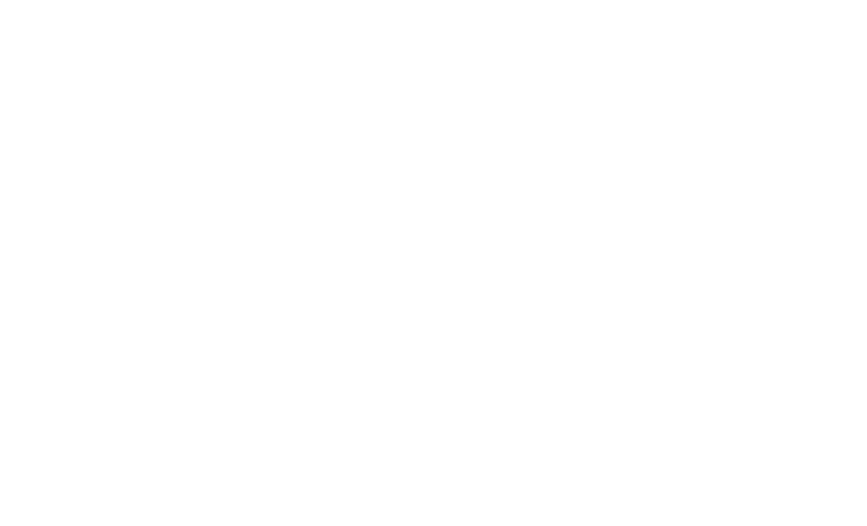
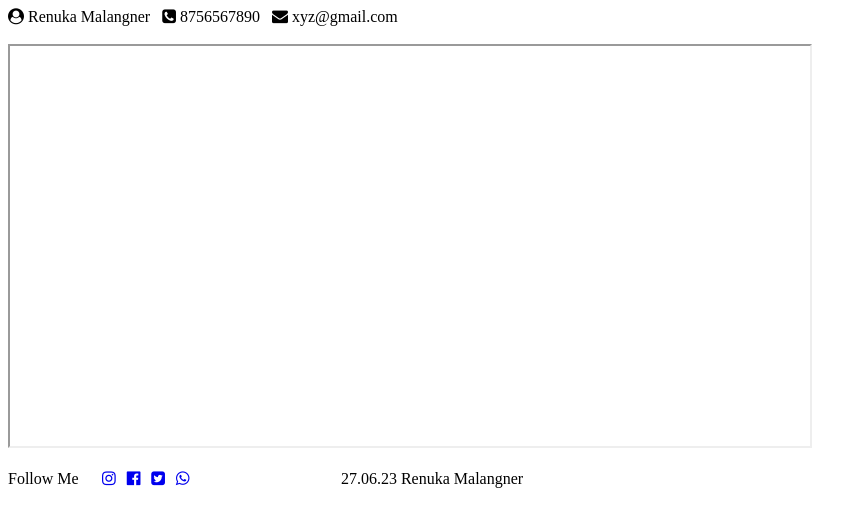
Before and after one commit to renukamali688/my-profile, a plain HTML site: page index.html in a window 1280 px wide. Shown: the whole page, without its empty margins (0-867 px from the left). Drawn offline with Linux system fonts and the light colour scheme.

Commit message:
update header file
update header file

```diff
--- a/index.html
+++ b/index.html
@@ -4,8 +4,33 @@
     <meta charset="UTF-8">
     <meta name="viewport" content="width=device-width, initial-scale=1.0">
     <title>My Profile</title>
+    <link
+    rel="stylesheet"
+    href="https://cdnjs.cloudflare.com/ajax/libs/font-awesome/4.7.0/css/font-awesome.min.css"
+  />
+  <link rel="shortcut icon" href="icon-developer-12.jpg" type="image/x-icon">
 </head>
 <body>
+  <i class="fa fa-user-circle" aria-hidden="true"> Renuka Malangner</i>&nbsp;&nbsp;
+  <i class="fa fa-phone-square" aria-hidden="true"> 8756567890</i>&nbsp;&nbsp;
+  <i class="fa fa-envelope" aria-hidden="true"> xyz@gmail.com</i>&nbsp;&nbsp;<br><br>
+  <iframe width="800px" height="400px">
 
+  </iframe>
+<br><br>
+    <span>Follow Me</span>&nbsp;&nbsp;&nbsp;&nbsp;
+    <a href="https://www.instagram.com/" target="_blank">
+      <i class="fa fa-instagram fa-1x fa-fw" aria-hidden="true"></i></a>
+
+    <a href="https://www.facebook.com/" target="_blank">
+      <i class="fa fa-facebook-official fa-1x fa-fw" aria-hidden="true"></i></a>
+
+    <a href="https://twitter.com/i/flow/login?redirect_after_login=%2Flogin"
+      target="_blank">
+      <i class="fa fa-twitter-square fa-1x fa-fw" aria-hidden="true"></i></a>
+
+    <a href="https://web.whatsapp.com/" target="_blank">
+      <i class="fa fa-whatsapp fa-1x fa-fw" aria-hidden="true"></i></a>&nbsp;&nbsp;&nbsp;&nbsp;&nbsp;&nbsp;&nbsp;&nbsp;&nbsp;&nbsp;&nbsp;&nbsp;&nbsp;&nbsp;&nbsp;&nbsp;&nbsp;&nbsp;&nbsp;&nbsp;&nbsp;&nbsp;&nbsp;&nbsp;&nbsp;&nbsp;&nbsp;&nbsp;&nbsp;&nbsp;&nbsp;&nbsp;&nbsp;&nbsp;&nbsp;&nbsp;
+      <span>27.06.23 Renuka Malangner</span>
 </body>
 </html>
```
